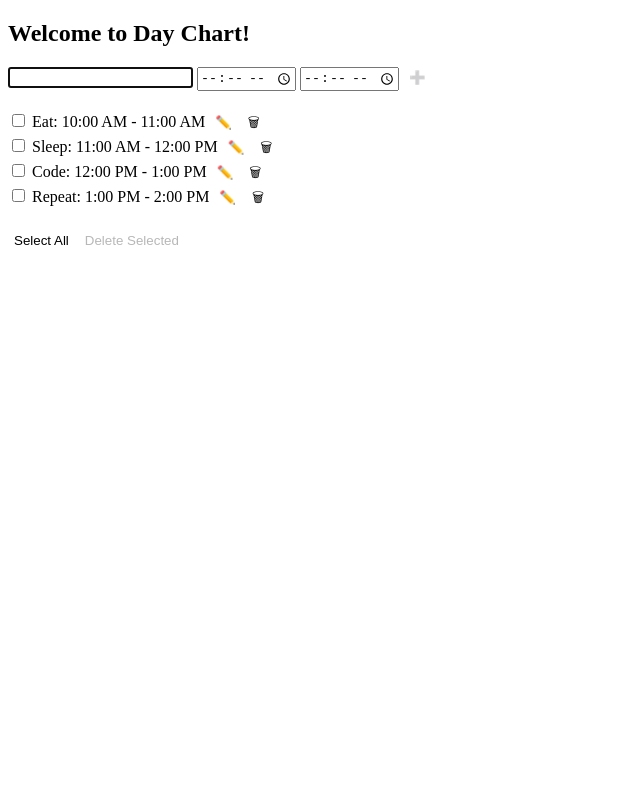
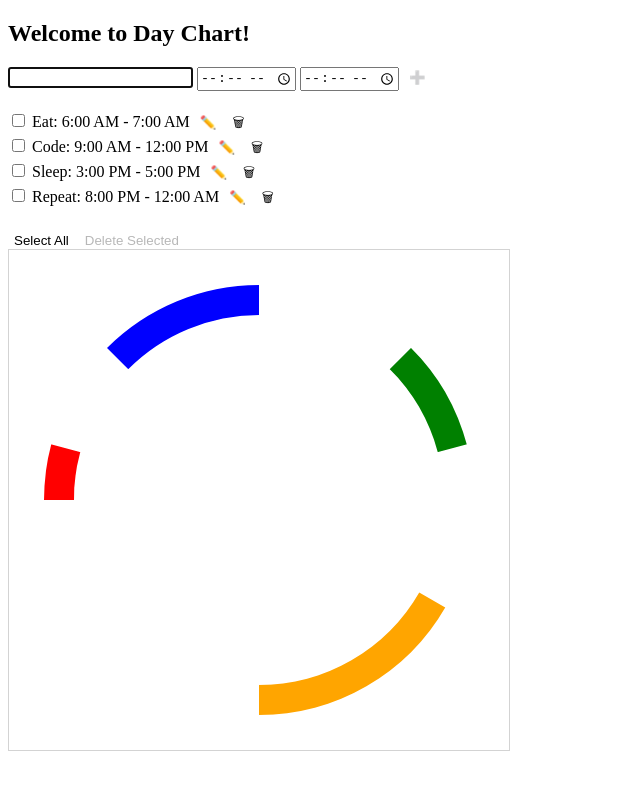
Before and after one commit to trevorbehnke/dayChart_old, a Svelte app: page / in a window 1280 px wide. Shown: the top 790 px of the page, without its empty margins (0-640 px from the left). Built offline with nearby package versions, Linux system fonts and the light colour scheme.

Commit message:
feat: :sparkles: mounted canvas and logic onto app.svelte

```diff
--- a/src/App.svelte
+++ b/src/App.svelte
@@ -3,7 +3,60 @@
   import Todos from './components/Todos.svelte'
   // Get todos array from store
   import { todos } from './stores.js'
+
+  import { onMount } from 'svelte';
+
+  let canvas;
+
+  onMount(() => {
+    const ctx = canvas.getContext('2d');
+
+    // Total minutes in 1 day
+    const TOTAL_MIN = 1440;
+
+    // Function to convert object time to minutes and radians
+    const convert = (start, end, color) => {
+      let splitStart = start.split(":");
+      let splitEnd = end.split(":");
+      let minStart = +splitStart[0] * 60 + +splitStart[1];
+      let minEnd = +splitEnd[0] * 60 + +splitEnd[1];
+      let radStart = (minStart / TOTAL_MIN) * 360 * (Math.PI / 180);
+      let radEnd = (minEnd / TOTAL_MIN) * 360 * (Math.PI / 180);
+      return {
+        minStart,
+        minEnd,
+        createArc: createArc(radStart, radEnd, color),
+      };
+    };
+
+    // Function to create arc on canvas
+    const createArc = (start, end, color) => {
+      ctx.beginPath();
+      ctx.arc(250, 250, 200, start, end);
+      ctx.strokeStyle = color;
+      ctx.lineWidth = 30;
+      ctx.stroke();
+    };
+
+    $todos.forEach(({ start, end, color }) => {
+    convert(start, end, color);
+      });
+  });
+
 </script>
 
 <!-- Pass the writable store as a prop to Todos.svelte & listen to changes with "$"-->
 <Todos bind:todos={$todos} />
+
+<canvas
+  bind:this={canvas}
+  width="500"
+  height="500"
+></canvas>
+
+<style>
+	canvas {
+    border: 1px solid #d3d3d3;
+    transform: rotate(90deg);
+	}
+</style>
--- a/src/stores.js
+++ b/src/stores.js
@@ -26,10 +26,38 @@ export const localStore = (key, initial) => {
 };
 
 const initial = [
-  { id: 1, name: "Repeat", start: "13:00", end: "14:00", completed: false },
-  { id: 2, name: "Sleep", start: "11:00", end: "12:00", completed: false },
-  { id: 3, name: "Code", start: "12:00", end: "13:00", completed: false },
-  { id: 4, name: "Eat", start: "10:00", end: "11:00", completed: false },
+  {
+    id: 1,
+    name: "Eat",
+    start: "06:00",
+    end: "07:00",
+    color: "red",
+    completed: false,
+  },
+  {
+    id: 2,
+    name: "Code",
+    start: "09:00",
+    end: "12:00",
+    color: "blue",
+    completed: false,
+  },
+  {
+    id: 3,
+    name: "Sleep",
+    start: "15:00",
+    end: "17:00",
+    color: "green",
+    completed: false,
+  },
+  {
+    id: 4,
+    name: "Repeat",
+    start: "20:00",
+    end: "00:00",
+    color: "orange",
+    completed: false,
+  },
 ];
 
 export const todos = localStore("data", initial);
```
